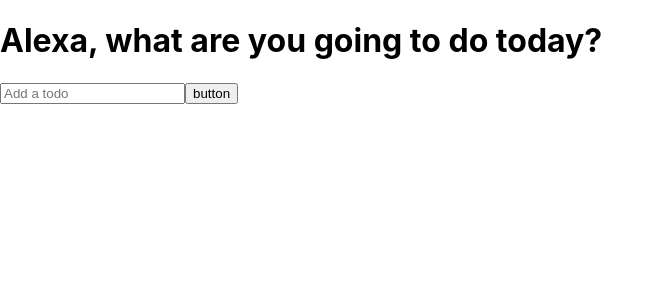
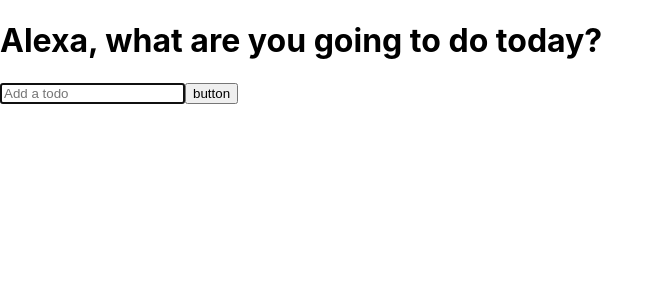
Before and after one commit to snowleopardAlexa/react-todo-list-app, a React (Create React App) app: page / in a window 1280 px wide. Shown: the top 300 px of the page, without its empty margins (0-664 px from the left). Built offline with nearby package versions, Linux system fonts and the light colour scheme.

Commit message:
add useRef

```diff
--- a/src/components/TodoForm.jsx
+++ b/src/components/TodoForm.jsx
@@ -1,8 +1,14 @@
-import React, {useState} from 'react';
+import React, { useState, useEffect, useRef } from 'react';
 
 function TodoForm(props) {
 
     const [input, setInput] = useState('');
+
+    const inputRef = useRef(null)
+
+    useEffect(() => {
+      inputRef.current.focus()
+    })
 
     // type text into input
     const handleChange = e => {
@@ -33,6 +39,7 @@ function TodoForm(props) {
                   name="text"
                   className="todo-input"
                   onChange={handleChange}
+                  ref={inputRef}
                 />
             <button className='todo-btn'>button</button>
             </form>
```
